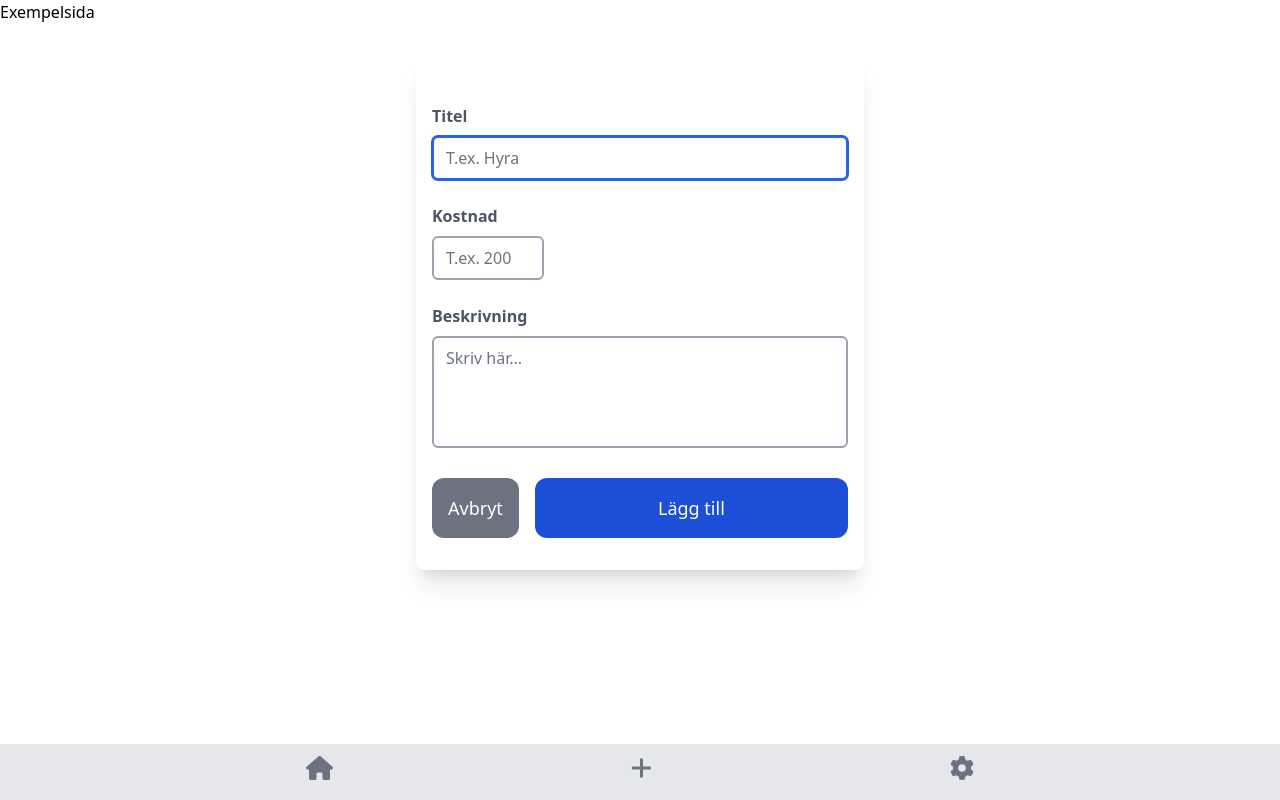
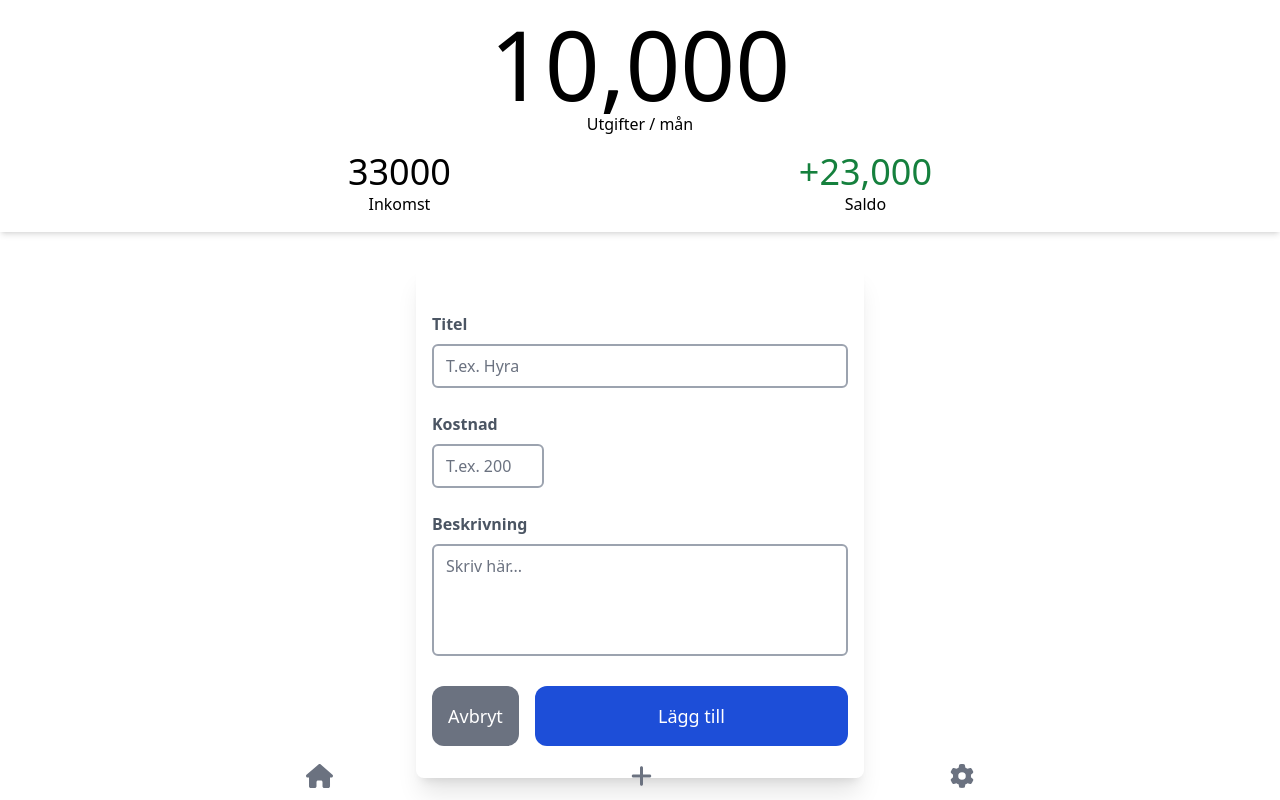
Before and after one commit to Danster2020/ekonomiappen-v2, a React (Vite) app in the folder frontend/: page /example_page in a window 1280 px wide. Shown: the top 800 px of the page. Built offline with nearby package versions, Linux system fonts and the light colour scheme; no server answers.

Commit message:
added blur and changed design

```diff
--- a/frontend/index.html
+++ b/frontend/index.html
@@ -13,7 +13,7 @@
   <meta name="msapplication-TileColor" content="#da532c">
   <meta name="msapplication-config" content="/browserconfig.xml">
 
-  <meta name="theme-color" content="#000000" media="(prefers-color-scheme: dark)">
+  <meta name="theme-color" content="#171717" media="(prefers-color-scheme: dark)">
   <meta name="theme-color" content="#FFFFFF" media="(prefers-color-scheme: light)">
   <meta name="apple-mobile-web-app-status-bar-style" content="black-translucent">
 
--- a/frontend/src/ExamplePage.jsx
+++ b/frontend/src/ExamplePage.jsx
@@ -10,10 +10,31 @@ import ItemForm from './components/ItemForm';
 
 export const ExamplePage = () => {
 
+    const expenses = 10000
+    const income = 33000
+    const balance = income - expenses
+    const balance_text = balance.toLocaleString()
 
     return (
         <>
-            <h1>Exempelsida</h1>
+            {/* <h1>Exempelsida</h1> */}
+            <div className="py-4 shadow-md dark:bg-def_dark_2 dark:text-white">
+                <div className="flex flex-col items-center">
+                    <h1 className="text-6xl md:text-8xl"> {expenses.toLocaleString()} </h1>
+                    <p>Utgifter / mån</p>
+                </div>
+                <div className="flex justify-evenly pt-4">
+                    <div className="text-center">
+                        <h2 className="text-3xl md:text-4xl">{income}</h2>
+                        <p>Inkomst</p>
+                    </div>
+                    <div className="text-center">
+                        <h2 className={`text-3xl md:text-4xl ${balance >= 0 ? "text-green-700 dark:text-green-300" : "text-red-700 dark:text-red-400"}`}>{balance > 0 ? `+${balance_text}` : balance_text}</h2>
+                        <p>Saldo</p>
+                    </div>
+                </div>
+            </div>
+            <ItemForm></ItemForm>
             <ItemForm></ItemForm>
             <Footer></Footer>
         </>
--- a/frontend/src/Home.jsx
+++ b/frontend/src/Home.jsx
@@ -103,7 +103,7 @@ export const Home = () => {
     return (
         <>
             <Toaster position="top-right" />
-            <div className="py-4 shadow-md dark:bg-def_dark_2 dark:text-white">
+            <div className="economy_summary">
                 <div className="flex flex-col items-center">
                     <h1 className="text-6xl md:text-8xl"> {calcTotalExpenses().toLocaleString()} </h1>
                     <p>Utgifter / mån</p>
--- a/frontend/src/components/Footer.jsx
+++ b/frontend/src/components/Footer.jsx
@@ -8,7 +8,7 @@ import { NavLink } from "react-router-dom";
 
 export const Footer = () => {
     return (
-        <footer className="footer z-40 dark:bg-def_dark_2 dark:text-white">
+        <footer className="footer">
             <ul className="flex justify-evenly text-2xl">
                 <li><NavLink to="/" activeclassname="active"><FontAwesomeIcon icon={faHome} title="Hem" /></NavLink></li>
                 <li><NavLink to="/create_item" activeclassname="active"><FontAwesomeIcon icon={faPlus} title="Lägg till" /></NavLink></li>
--- a/frontend/src/index.css
+++ b/frontend/src/index.css
@@ -17,8 +17,14 @@
         }
 
         .footer {
-            @apply fixed bottom-0 left-0 right-0 p-2 mt-8 text-gray-500 bg-gray-200;
-            padding-bottom: calc(1rem + env(safe-area-inset-bottom))
+            @apply fixed z-40 bottom-0 left-0 right-0 px-2 mt-8 text-gray-500 dark:text-white dark:backdrop-blur-xl;
+            padding-top: calc(0.5rem + (0.2 * env(safe-area-inset-bottom)));
+            padding-bottom: calc(0.5rem + env(safe-area-inset-bottom));
+        }
+
+        .economy_summary {
+            @apply py-4 shadow-md dark:bg-def_dark_2 dark:text-white;
+            padding-top: calc(1rem + env(safe-area-inset-top));
         }
 
         .button_1 {
```
